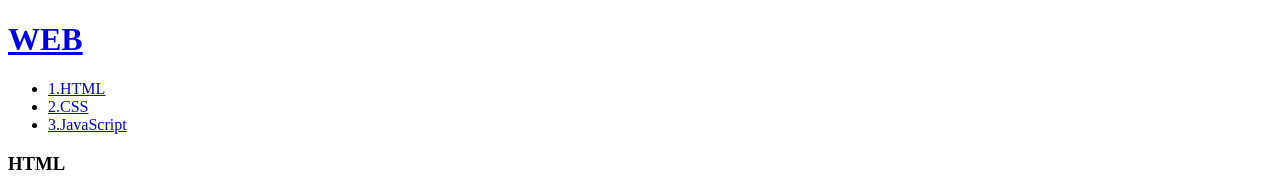
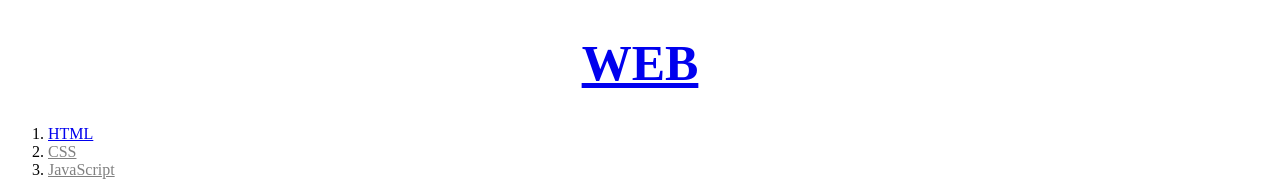
Before and after one commit to tmdduq1727/web1, a plain HTML site: page 1.html in a window 1280 px wide. Shown: the top 190 px of the page. Drawn offline with Linux system fonts and the light colour scheme.

Commit message:
Add files via upload

```diff
--- a/1.html
+++ b/1.html
@@ -1,15 +1,42 @@
 <!doctype html>
 <html>
+<head>
 <title>WEB1 - html</title>
 <meta charest="utf-8">
+<!-- Global site tag (gtag.js) - Google Analytics -->
+<script async src="https://www.googletagmanager.com/gtag/js?id=G-7FJKFWZRKZ"></script>
+<script>
+  window.dataLayer = window.dataLayer || [];
+  function gtag(){dataLayer.push(arguments);}
+  gtag('js', new Date());
 
+  gtag('config', 'G-7FJKFWZRKZ');
+</script>
+<style>
+  .saw {
+  color:gray;
+  }
+  h1{
+    font-size: 50px;
+    text-align: center;
+  }
+</style>
+</head>
 <body>
-<h1><a href="index.html"> WEB<a/> </h1>
+<h1><a href="index.html">WEB<a/> </h1>
+<ol>
+  <li><a href="1.html">HTML</a></li>
+  <li><a href="2.html" class="saw">CSS</a></li>
+  <li><a href="3.html" class="saw">JavaScript</a></li>
+</ol>
+<!--
+<h1><a href="index.html"> <font color="red">WEB</font><a/> </h1>
 <ul>
-  <li><a href="1.html">1.HTML</a></li>
-  <li><a href="2.html">2.CSS</a></li>
-  <li><a href="3.html">3.JavaScript</a></li>
+  <li><a href="1.html"><font color="red">1.HTML</font></a></li>
+  <li><a href="2.html"><font color="red">2.CSS</font></a></li>
+  <li><a href="3.html"><font color="red">3.JavaScript</font></a></li>
 </ul>
+-->
 <h3>HTML</h3>
 <p>하이퍼텍스트 마크업 언어(HyperText Markup Language, HTML,문화어: 초본문표식달기언어, 하이퍼본문표식달기언어) 웹 페이지를 위한 지배적인 마크업 언어다. 또한, HTML은 제목, 단락, 목록 등과 같은 본문을 위한 구조적 의미를 나타내는 것뿐만 아니라 링크, 인용과 그 밖의 항목으로 구조적 문서를 만들 수 있는 방법을 제공한다. 그리고 이미지와 객체를 내장하고 대화형 양식을 생성하는 데 사용될 수 있다. HTML은 웹 페이지 콘텐츠 안의 꺾쇠 괄호에 둘러싸인 "태그"로 되어있는 HTML 요소 형태로 작성한다.</p>
 <img src="picture.jpg" with="5">
```
Also changed, not shown: 2.html (+13 -0 lines), 3.html (+10 -0 lines), box.html (added, +10 -0 lines), index.html (+10 -0 lines).
